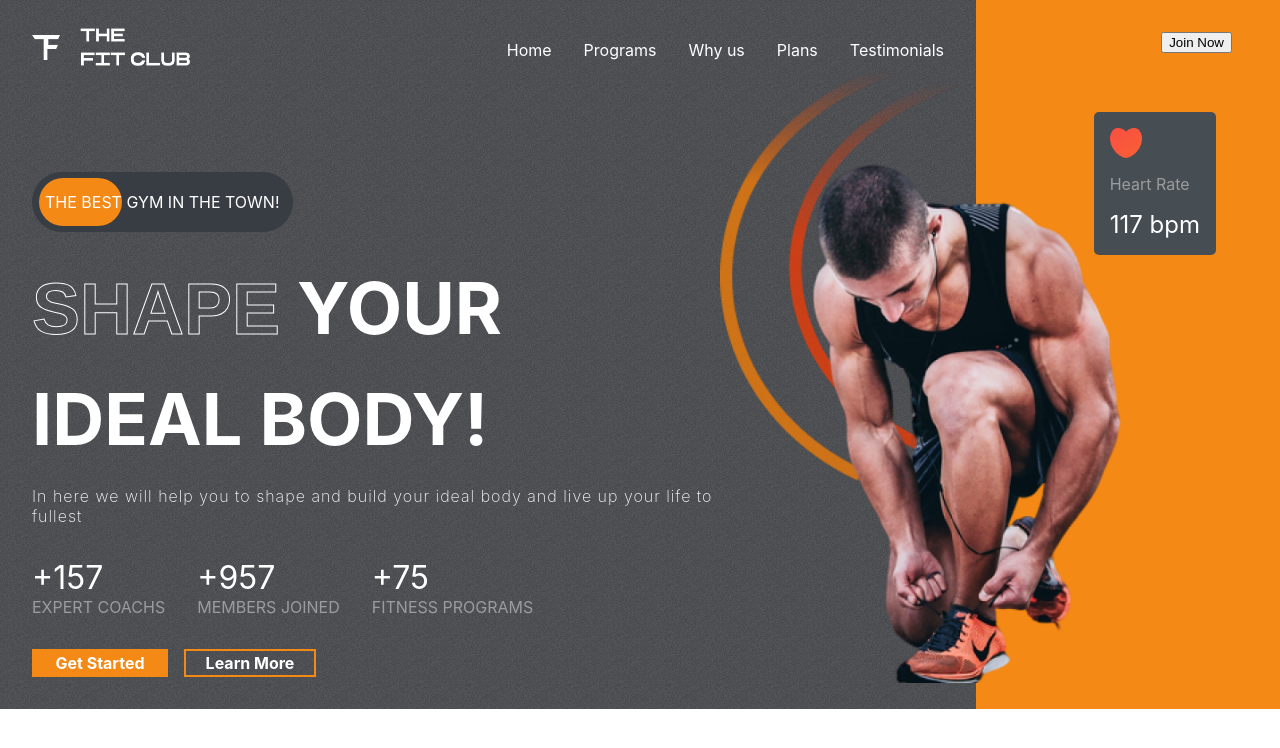
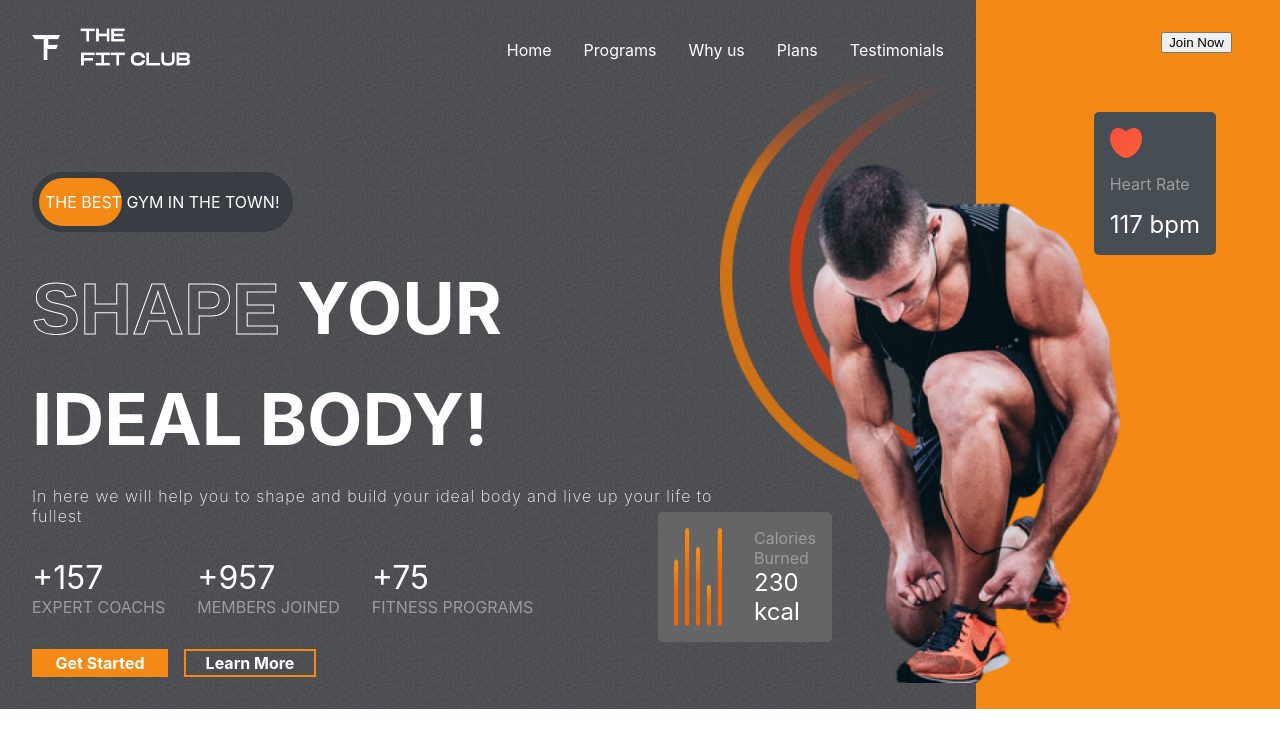
Before and after one commit to DaniilTkach777/gym-website, a React (Create React App) app: page / in a window 1280 px wide. Shown: the top 748 px of the page. Built offline with nearby package versions, Linux system fonts and the light colour scheme.

Commit message:
Calories tap added
Calories tab added!

```diff
--- a/src/components/hero/Hero.css
+++ b/src/components/hero/Hero.css
@@ -157,3 +157,34 @@
     z-index: -1;
     width: 15rem;
 }
+
+.calories {
+    display: flex;
+    gap: 2rem;
+    background-color: var(--caloryCard);
+    border-radius: 5px;
+    padding: 1rem;
+    width: fit-content;
+    position: absolute;
+    top: 32rem;
+    right: 28rem;
+}
+
+.calories>img{
+    width: 3rem;
+}
+
+.calories > div {
+    display: flex;
+    flex-direction: column;
+    justify-content: space-between;
+}
+
+.calories > div > :nth-child(1) {
+    color: var(--gray);
+}
+
+.calories > div > :nth-child(2) {
+    color: white;
+    font-size: 1.5rem;
+}
--- a/src/components/hero/Hero.jsx
+++ b/src/components/hero/Hero.jsx
@@ -71,6 +71,14 @@ const Hero = () => {
 
         <img src={hero_image} alt="" className="hero-image"/>
         <img src={hero_image_back} alt="" className="hero-image-back"/>
+        {/* calories */}
+        <div className="calories">
+          <img src={Calories} alt="" />
+          <div>
+            <span>Calories Burned</span>
+            <span>230 kcal</span>
+          </div>
+        </div>
 
        </div>
     </div>
```
